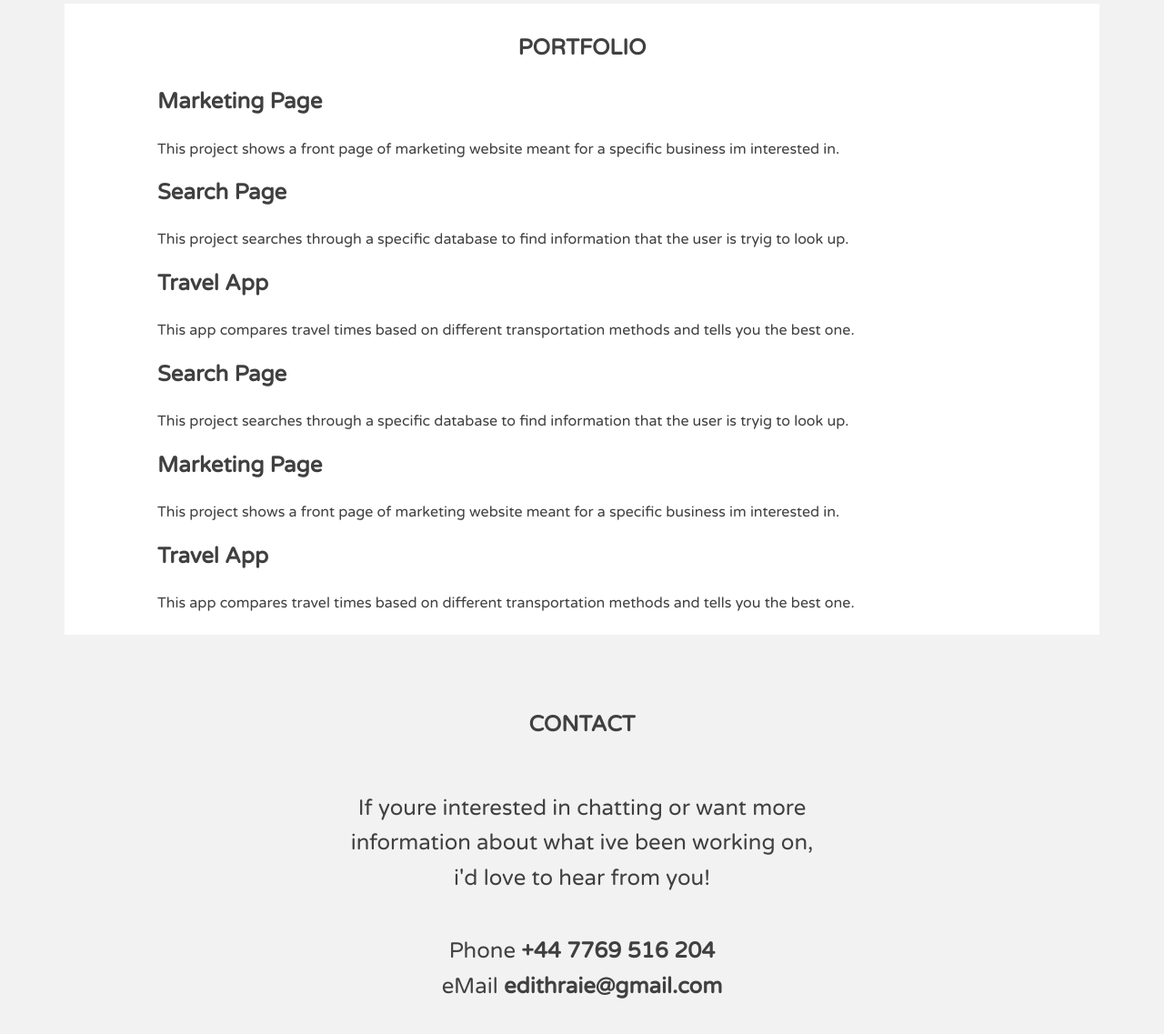
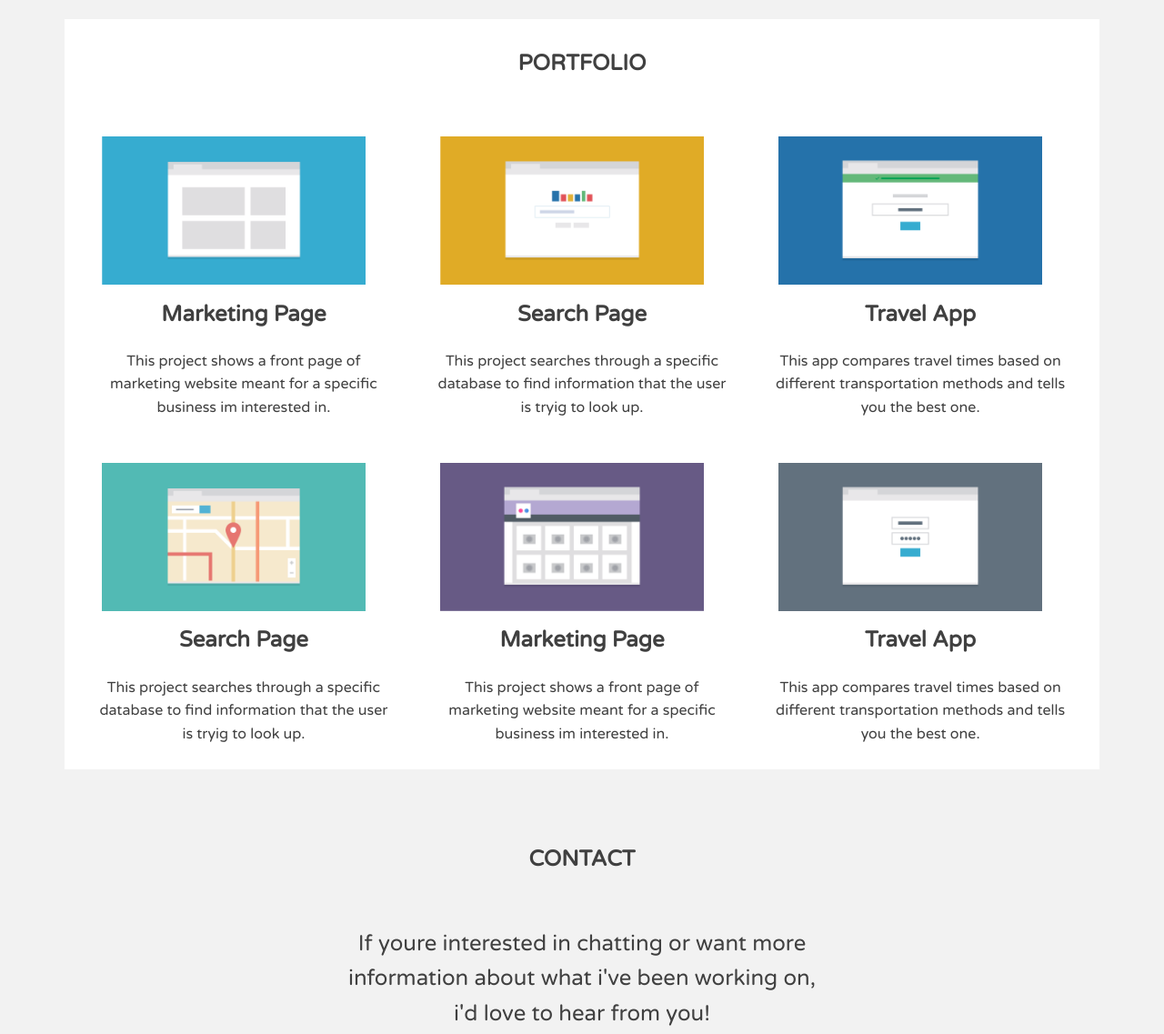
Before and after one commit to Imothel/Responsive-Layout-Project-2, a plain HTML site: page index.html in a window 1280 px wide. Shown: the part 443-1580 px from the top of the page at 91% size. Drawn offline with Linux system fonts and the light colour scheme.

Commit message:
Fix
Time for bed.....

```diff
--- a/css/styles.css
+++ b/css/styles.css
@@ -37,9 +37,13 @@ ul {
 }
 
 img {
-	max-width: 50%;
+	max-width: 60%;
 }
 
+figure {
+	margin-left: 20px;
+	margin-right: 20px;
+}
 
 /* =================================
   Base Layout Styles
@@ -91,22 +95,31 @@ img {
 
 /*--------columns section-----*/
 
-.container {
-	width: 80%;
+.flex-container {
+	width: 90%;
 	height: auto;
-	margin: 5px;
 	padding: 5px;
 }
 
 .portfolio,
 .contact {
+	display: block;
+	margin: 0 60px;
 	font-size: 1.5em;
 	text-transform: uppercase;
 	text-align: center;
-	padding-top: 30px;
+	padding: 30px;
+}
+
+.portfolio {
+	flex-wrap: nowrap;
 
 }
-
+.images {
+	display: center;
+	padding: 0;
+	width: auto;
+}
 /*--------footer section-----*/
 
 .main-footer {
@@ -160,12 +173,9 @@ img {
 Media Queries
 *******************************/
 
-@media (min-width: 768px) {
+@media screen and (min-width: 768px) {
 
-	.container {
-  width: 90%;
-  margin: 0 auto;
-}
+
 
 .nav {
   float: right;
@@ -191,18 +201,45 @@ Media Queries
   clear: both;
 }
 
+.flex {
+      max-width: 33%;
+			padding: 5px;
+}
+
+.flex figcaption {
+	text-align: center;
+}
 
 
-@media (min-width: 1024px) {
+.flex img {
+	max-width: 90%;
+	margin: 5px;
+}
+
+@media screen and (min-width: 1024px) {
   .container {
     width: 90%;
 		margin: 0 auto;
 }
 
-.columns {
+.portfolio {
+	flex-wrap: nowrap;
+}
+
+.main-container {
 	width: 90%;
 	background-color: white;
+	justify-content: center;
 	margin: 0 auto;
 }
 
+.flex-container {
+	width: 100%;
+	margin: 0 auto;
+	display: flex;
+	flex-flow: row wrap;
+	flex-wrap: wrap;
+	justify-content: center;
 }
+
+}
--- a/index.html
+++ b/index.html
@@ -7,6 +7,7 @@
         <link href='https://fonts.googleapis.com/css?family=Varela+Round' rel='stylesheet' type='text/css'>
         <link rel="stylesheet" href="css/styles.css">
     </head>
+
     <body>
 
     <header class="header">
@@ -29,76 +30,83 @@
 
     <!--/.columns-->
 
-  <div class="columns">
+
+
+<div class="main-container">
+    <figcaption>
       <div class="portfolio"><strong>Portfolio</strong></div>
-   	<div class="container clearfix">
-       <section class="first-column">
+    </figcaption>
+
+      <div class="flex-container">
+        <section class="flex">
+        <div class="images">
           <figure>
+           <img src="images/portfolio-1.png" alt="Marketing Image">
+    			  <figcaption>
               <h2>Marketing Page</h2>
-    			  <images class="logo" src="images/portfolio-1.png" alt="Marketing Image">
-    			  <figcaption>
     					This project shows a front page of marketing website meant for a specific business im interested in.
     				</figcaption>
     			</figure>
       </section>
 
-        <section class="second-column">
+      <section class="flex">
           <figure>
+            <img src="images/portfolio-2.png" alt="Search Image">
+             <figcaption>
                <h2>Search Page</h2>
-            <images class="logo" src="images/portfolio-2.png" alt="Search Image">
-            <figcaption>
                This project searches through a specific database to find information that the user is tryig to look up.<!--/.secondary-->
               </figcaption>
             </figure>
       </section>
 
-      	  <section class="third-column">
+      <section class="flex">
           <figure>
+              <img src="images/portfolio-3.png" alt="Travel App">
+          		 <figcaption>
                 <h2>Travel App</h2>
-          		<images class="logo" src="images/portfolio-3.png" alt="Travel App">
-          		<figcaption>
           			This app compares travel times based on different transportation methods and tells you the best one.
           		 </figcaption>
           	</figure>
         </section>
 
-        <section class="fourth-column">
+        <section class="flex">
           <figure>
+            <img src="images/portfolio-4.png" alt="Map of favorite sports">
+            <figcaption>
               <h2>Search Page</h2>
-            <images class="logo" src="images/portfolio-4.png" alt="Map of favorite sports">
-            <figcaption>
                 This project searches through a specific database to find information that the user is tryig to look up.<!--/.secondary-->
               </figcaption>
             </figure>
           </section>
 
-      	<section class="fifth-column">
+      	<section class="flex">
       		<figure>
+            <img src="images/portfolio-5.png" alt="Photo Gallery">
+      			<figcaption>
               <h2>Marketing Page</h2>
-      			<images class="logo" src="images/portfolio-5.png" alt="Photo Gallery">
-      			<figcaption>
       					This project shows a front page of marketing website meant for a specific business im interested in.
       				</figcaption>
       			</figure>
           </section>
 
-          <section class="sixth-column">
+          <section class="flex">
           	<figure>
+              <img src="images/portfolio-6.png" alt="Calculator">
+          		<figcaption>
                 <h2>Travel App</h2>
-          		<images class="logo" src="images/portfolio-6.png" alt="Calculator">
-          		<figcaption>
           			This app compares travel times based on different transportation methods and tells you the best one.
           		</figcaption>
           	</figure>
           </section>
       	</div>
-      </div><!--/.container-->
+      </div>
+    </div>  <!--/.container-->
 
   <main-footer id="footer">
       <div class="main-footer">
       <div class="contact"><strong>Contact</strong>
       </div>
-        <p>If youre interested in chatting or want more information about what ive been working on, i'd love to hear from you!</p>
+        <p>If youre interested in chatting or want more information about what i've been working on, i'd love to hear from you!</p>
 
 
     <div class="personal">
@@ -123,7 +131,7 @@
 
 
 
-    </div>
+
   </main-footer>
 
   </body>
```
Lines whose indentation alone changed are shown as unchanged.
